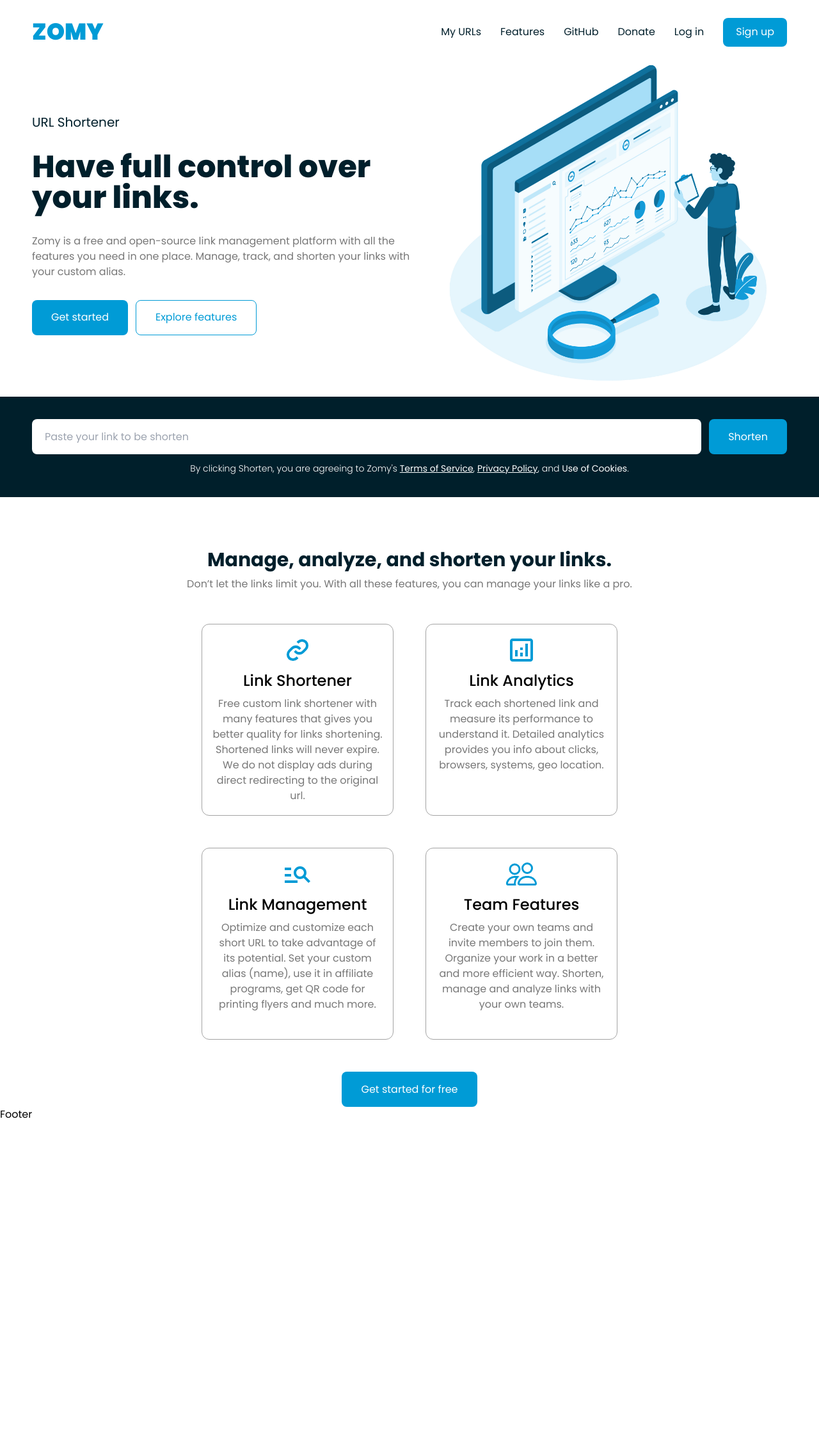
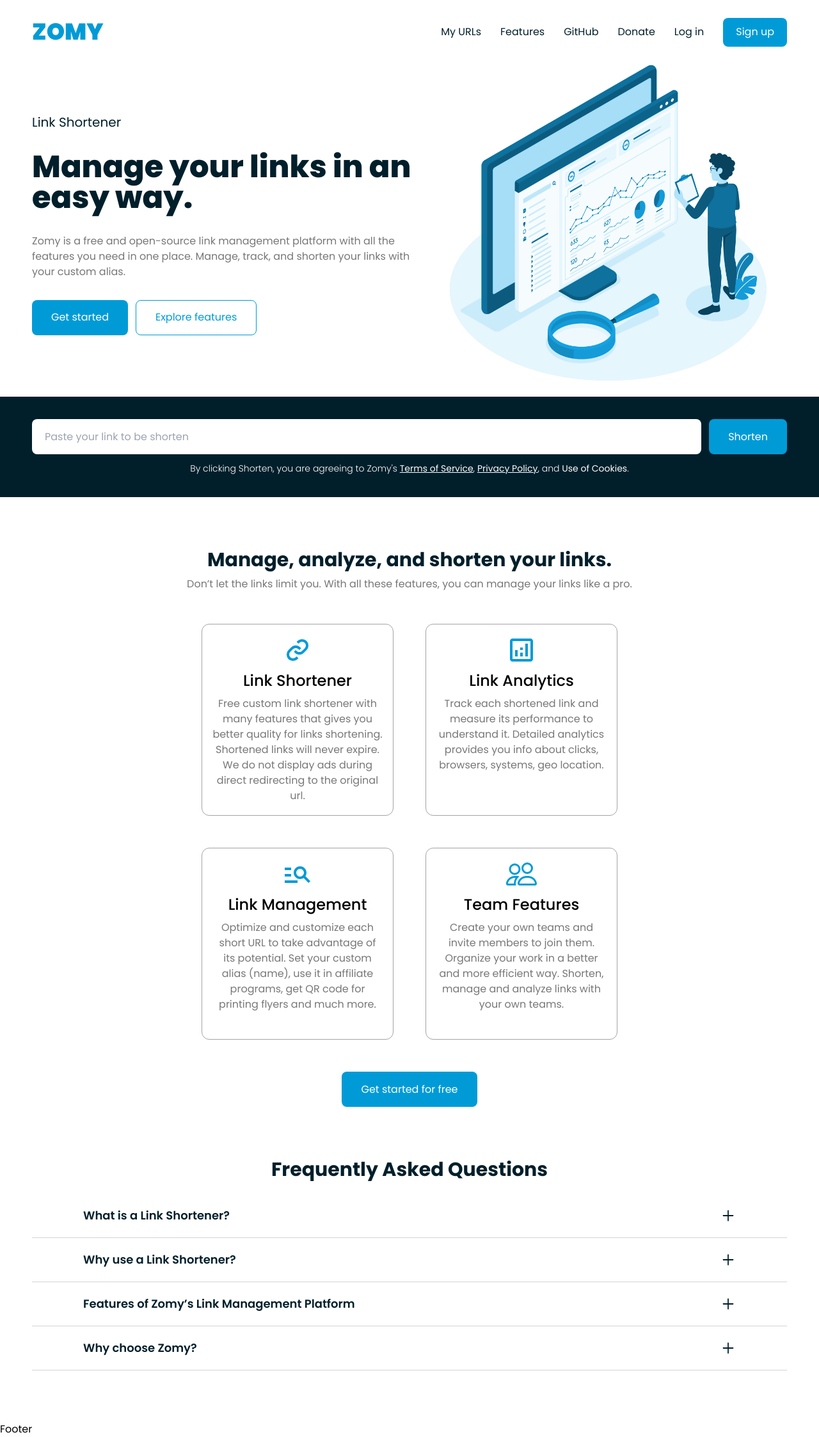
Before and after one commit to zomeru/zomink, a Next.js app: page / in a window 1280 px wide. Shown: the whole page at 64% size. Before the commit the page ends 1754 px from the top, so only its background shows below. Built offline with nearby package versions, Linux system fonts and the light colour scheme.

Commit message:
Added FAQ section

```diff
--- /dev/null
+++ b/src/components/_pages/landing/FAQ/index.tsx
@@ -0,0 +1,85 @@
+import React, { useState } from 'react';
+import { AiOutlinePlus, AiOutlineClose } from 'react-icons/ai';
+
+import { FAQs } from '@/components/constants';
+import Link from 'next/link';
+
+const FAQ = () => {
+  const [selectedFAQ, setSelectedFAQ] = useState<string | null>(null);
+
+  const onFAQClick = (faqId: string) => {
+    if (selectedFAQ === faqId) {
+      setSelectedFAQ(null);
+    } else {
+      setSelectedFAQ(() => faqId);
+    }
+  };
+
+  return (
+    <section className='padding-sides my-[80px]'>
+      <div className='max-width max-w-[1200px] '>
+        <h2 className='sc-heading mb-[20px]'>Frequently Asked Questions</h2>
+        {FAQs.map(({ id, question, answer }, faqI) => (
+          <div key={id} className='text-primary-500'>
+            <div
+              onClick={() => onFAQClick(id)}
+              onKeyDown={() => onFAQClick(id)}
+              tabIndex={faqI}
+              role='button'
+              className={`flex w-full cursor-pointer items-center justify-between border-b border-neutral-300 py-[20px] px-[80px] transition-all duration-300 ease-in-out hover:bg-neutral-300 ${
+                selectedFAQ === id && 'bg-neutral-300'
+              }`}
+            >
+              <h2 className='text-lg font-semibold'>{question}</h2>
+              {selectedFAQ === id ? (
+                <AiOutlineClose className='text-2xl' />
+              ) : (
+                <AiOutlinePlus className='text-2xl' />
+              )}
+            </div>
+            <div
+              className={`duration-7000 space-y-3 px-[80px] py-4 transition-all ease-in-out ${
+                selectedFAQ === id
+                  ? 'opacity-1 visible block h-full'
+                  : 'invisible absolute h-[0px] bg-white opacity-0'
+              }`}
+            >
+              {answer.map(({ text, coloredText, link }, index) => {
+                if (!coloredText) {
+                  return <p key={index}>{text}</p>;
+                }
+                const newText: string[] = text.split(coloredText);
+                const texts: string[] = [newText[0], coloredText, newText[1]];
+                return (
+                  <p key={index}>
+                    {texts.map((txt, tIndex) => {
+                      if (link && tIndex === 1) {
+                        return (
+                          <Link key={tIndex} href={link} passHref>
+                            <a className='text-primary-200'>{txt}</a>
+                          </Link>
+                        );
+                      }
+
+                      return (
+                        <span
+                          className={`${tIndex === 1 && 'text-primary-200'}`}
+                          key={tIndex}
+                        >
+                          {txt}
+                        </span>
+                      );
+                    })}
+                  </p>
+                );
+              })}
+            </div>
+            {/* )} */}
+          </div>
+        ))}
+      </div>
+    </section>
+  );
+};
+
+export default FAQ;
--- a/src/components/_pages/landing/Features/index.tsx
+++ b/src/components/_pages/landing/Features/index.tsx
@@ -7,10 +7,9 @@
   const { push } = useRouter();
 
   return (
-    <section id='features' className='mt-[80px]'>
-      <h2 className='text-center text-3xl font-bold text-primary-500'>
-        Manage, analyze, and shorten your links.
-      </h2>
+    <section id='features' className='padding-sides mt-[80px]'>
+      <div className='max-width'>
+        <h2 className='sc-heading'>Manage, analyze, and shorten your links.</h2>
         <p className='mt-2 text-center text-infoText'>
           Don’t let the links limit you. With all these features, you can manage
           your links like a pro.
@@ -36,6 +35,7 @@
             Get started for free
           </button>
         </div>
+      </div>
     </section>
   );
 };
--- a/src/components/_pages/landing/Hero/index.tsx
+++ b/src/components/_pages/landing/Hero/index.tsx
@@ -13,9 +13,9 @@
         {/* des & img */}
         <div className='relative flex h-[400px] items-center justify-between xl:h-[500px] '>
           <div className='space-y-5 text-primary-500 xl:space-y-8'>
-            <h1 className='text-xl'>URL Shortener</h1>
+            <h1 className='text-xl'>Link Shortener</h1>
             <h2 className='text-5xl font-extrabold 2xl:text-6xl'>
-              Have full control over your links.
+              Manage your links in an easy way.
             </h2>
             <h3 className='text-infoText'>
               Zomy is a free and open-source link management platform with all
--- a/src/components/_pages/landing/ShortenField/index.tsx
+++ b/src/components/_pages/landing/ShortenField/index.tsx
@@ -1,13 +1,18 @@
 import React, { useState } from 'react';
 import Link from 'next/link';
+import NProgress from 'nprogress';
 
 const ShortenField = () => {
   const [link, setLink] = useState('');
 
   const handleShortenLink = async (e: React.FormEvent) => {
     e.preventDefault();
+    NProgress.configure({ showSpinner: false });
+    NProgress.start();
 
-    // if link is not a valid url, return
+    // NProgress.set(0.8); // 1 => 100%
+
+    setTimeout(() => {
       if (
         !link.match(
           /^(http:\/\/www\.|https:\/\/www\.|http:\/\/|https:\/\/)?[a-z0-9]+([\-\.]{1}[a-z0-9]+)*\.[a-z]{2,5}(:[0-9]{1,5})?(\/.*)?$/
@@ -15,18 +20,23 @@
         link.includes(' ')
       ) {
         console.log('not a valid url', link);
+        NProgress.done();
         return;
       }
 
       console.log('valid url', link);
+      NProgress.done();
+    }, 2000);
+
+    // if link is not a valid url, return
   };
 
   return (
+    <section className='padding-sides my-[20px] w-full bg-primary-500 py-[35px] 2xl:my-[50px]'>
       <form
-      className='padding-sides my-[20px] w-full bg-primary-500 py-[35px] 2xl:my-[50px]'
+        className='max-width my-auto h-full space-y-3 '
         onSubmit={handleShortenLink}
       >
-      <div className='max-width my-auto h-full space-y-3'>
         <div className='flex w-full space-x-3'>
           <input
             type='text'
@@ -59,8 +69,8 @@
           </strong>
           , and <strong>Use of Cookies</strong>.
         </p>
-      </div>
       </form>
+    </section>
   );
 };
 
--- a/src/components/_pages/landing/index.ts
+++ b/src/components/_pages/landing/index.ts
@@ -1,3 +1,4 @@
 export { default as Hero } from './Hero';
 export { default as ShortenField } from './ShortenField';
 export { default as Features } from './Features';
+export { default as FAQ } from './FAQ';
--- a/src/components/constants.ts
+++ b/src/components/constants.ts
@@ -53,3 +53,82 @@
     Icon: BsPeople,
   },
 ];
+
+interface IFAQs {
+  id: string;
+  question: string;
+  answer: Array<{
+    text: string;
+    coloredText?: string;
+    link?: string;
+  }>;
+}
+
+export const FAQs: IFAQs[] = [
+  {
+    id: 'question#1',
+    question: 'What is a Link Shortener?',
+    answer: [
+      {
+        text: 'A link shortener, also known as a URL shortener, seems like a simple tool, but it is a service that can have a dramatic impact on your marketing efforts.',
+      },
+      {
+        text: 'Link shorteners work by transforming any long URL into a shorter, more readable link. When a user clicks the shortened version, they’re automatically forwarded to the destination URL.',
+      },
+      {
+        text: 'Think of a short URL as a more descriptive and memorable nickname for your long webpage address. You can, for example, use a short URL like zomy.ink/SomeArticle so people will have a good idea about where your link will lead before they click it.',
+        coloredText: 'zomy.ink/SomeArticle',
+      },
+      {
+        text: 'If you’re contributing content to the online world, you need a link shortener.',
+      },
+    ],
+  },
+  {
+    id: 'question#2',
+    question: 'Why use a Link Shortener?',
+    answer: [
+      {
+        text: 'How many people can even remember a long web address, especially if it has tons of characters and symbols? A short URL can make your link more memorable. Not only does it allow people to easily recall and share your link with others, it can also dramatically improve traffic to your content.',
+      },
+      {
+        text: 'If you’re a business, you need a link shortener to make sure your links are easy to remember and easy to share with your customers.',
+      },
+      {
+        text: 'If you’re a student, you need a link shortener to make sure your online class room links are easy to remember and easy to share with your classmates.',
+      },
+      {
+        text: 'Zomy is a free link shortener that works for everyone.',
+      },
+    ],
+  },
+  {
+    id: 'question#3',
+    question: 'Features of Zomy’s Link Management Platform',
+    answer: [
+      {
+        text: 'If you’re looking to shorten just a link or two, you can use our link shortener service without registering an account.',
+      },
+      {
+        text: 'But if you’re going to share a lot of links, you’ll need an account to manage all your links. You can edit, delete or even generate a QR code for each link.',
+      },
+      {
+        text: 'Our product is designed to be easy to use and intuitive. With our team management feature, you can create teams and invite members to join them so you can manage your links in a better way.',
+      },
+    ],
+  },
+  {
+    id: 'question#4',
+    question: 'Why choose Zomy?',
+    answer: [
+      {
+        text: 'Zomy is a FREE link management platform that works for everyone.',
+      },
+      {
+        text: 'Create an account to get started for FREE.',
+        coloredText: 'Create an account to get started for FREE.',
+        link: '/auth/register',
+      },
+    ],
+  },
+];
--- a/src/pages/_app.tsx
+++ b/src/pages/_app.tsx
@@ -5,6 +5,7 @@
 
 import SEO from '../../next-seo-config';
 import '../styles/globals.css';
+import 'nprogress/nprogress.css';
 
 Router.events.on('routeChangeStart', () => {
   NProgress.configure({ showSpinner: false });
--- a/src/pages/index.tsx
+++ b/src/pages/index.tsx
@@ -1,7 +1,7 @@
 import type { NextPage } from 'next';
 
 import { Layout } from '@/components';
-import { Features, Hero, ShortenField } from '@/components/_pages/landing';
+import { FAQ, Features, Hero, ShortenField } from '@/components/_pages/landing';
 
 const Home: NextPage = () => {
   return (
@@ -9,6 +9,7 @@
       <Hero />
       <ShortenField />
       <Features />
+      <FAQ />
     </Layout>
   );
 };
--- a/src/styles/globals.css
+++ b/src/styles/globals.css
@@ -54,4 +54,8 @@
   .padding-sides {
     @apply px-[50px];
   }
+
+  .sc-heading {
+    @apply text-center text-3xl font-bold text-primary-500;
+  }
 }
```
Also changed, not shown: .eslintrc.json. Lines whose indentation alone changed are shown as unchanged.
